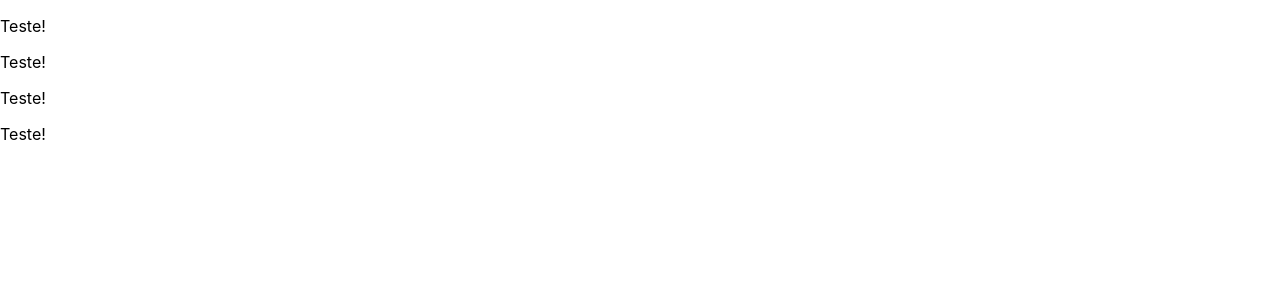
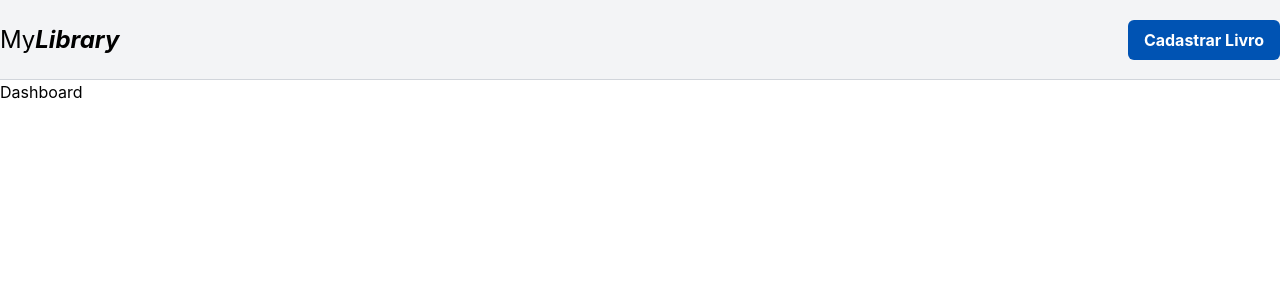
Before and after one commit to TiagoVictor/bibliotecaFront, a React (Create React App) app: page / in a window 1280 px wide. Shown: the top 300 px of the page. Built offline with nearby package versions, Linux system fonts and the light colour scheme.

Commit message:
Adicionando tailwind + react router dom. Criando roteamento de paginas + alguns componentes

```diff
--- a/package.json
+++ b/package.json
@@ -8,6 +8,7 @@
     "@testing-library/user-event": "^13.5.0",
     "react": "^18.2.0",
     "react-dom": "^18.2.0",
+    "react-router-dom": "^6.16.0",
     "react-scripts": "5.0.1",
     "web-vitals": "^2.1.4"
   },
@@ -34,5 +35,8 @@
       "last 1 firefox version",
       "last 1 safari version"
     ]
+  },
+  "devDependencies": {
+    "tailwindcss": "^3.3.3"
   }
 }
--- a/src/App.js
+++ b/src/App.js
@@ -1,13 +1,9 @@
+import AppRoutes from "./Routes/AppRoutes";
+
+
 function App() {
   return (
-    <div className="App">
-      <header className="App-header">
-        <p>Teste!</p>
-        <p>Teste!</p>
-        <p>Teste!</p>
-        <p>Teste!</p>
-      </header>
-    </div>
+    <AppRoutes />
   );
 }
 
--- /dev/null
+++ b/src/Routes/AppRoutes.js
@@ -0,0 +1,21 @@
+import {
+    BrowserRouter,
+    Route,
+    Routes,
+} from "react-router-dom";
+
+import Dashboard from "../pages/dashboard/Dashboard";
+import NewBook from "../pages/book/NewBook";
+
+const AppRoutes = () => {
+    return (
+        <BrowserRouter>
+            <Routes>
+                <Route path="/" element={<Dashboard />} />
+                <Route path="/new-book" element={<NewBook/>}/>
+            </Routes>
+        </BrowserRouter>
+    )
+}
+
+export default AppRoutes;
--- /dev/null
+++ b/src/components/Button.js
@@ -0,0 +1,23 @@
+const Button = ({name, variant}) => {
+    let bgColor = 'text-black';
+
+    if (variant === 'primary'){
+        bgColor = 'bg-primary text-white';
+    }
+
+    if (variant === 'light'){
+        bgColor = 'bg-primaryLight text-white';
+    }
+
+    if (variant === 'dark'){
+        bgColor = 'bg-primaryDark text-white';
+    }
+
+    return(
+        <button className={'py-2 px-4 rounded-md font-bold ' + bgColor}>
+            {name}
+        </button>
+    )
+}
+
+export default Button;
--- /dev/null
+++ b/src/components/Header.js
@@ -0,0 +1,19 @@
+import { Link } from "react-router-dom";
+import Button from "./Button";
+import HeaderLogo from "./HeaderLogo";
+
+const Header = () => {
+    return (
+        <nav className="w-full h-20 bg-gray-100 border-b border-gray-300">
+            <div className="w-full h-full max-w-7xl m-auto flex items-center justify-between">
+                <HeaderLogo />
+
+                <Link to="/new-book">
+                    <Button name={"Cadastrar Livro"} variant={'dark'} />
+                </Link>
+            </div>
+        </nav>
+    )
+}
+
+export default Header;
--- /dev/null
+++ b/src/components/HeaderLogo.js
@@ -0,0 +1,9 @@
+const HeaderLogo = () => {
+    return (
+        <p className="text-2xl">
+            My<span className="font-bold italic">Library</span>
+        </p>
+    )
+}
+
+export default HeaderLogo;
--- a/src/index.css
+++ b/src/index.css
@@ -1,3 +1,7 @@
+@tailwind base;
+@tailwind components;
+@tailwind utilities;
+
 body {
   margin: 0;
   font-family: -apple-system, BlinkMacSystemFont, 'Segoe UI', 'Roboto', 'Oxygen',
--- /dev/null
+++ b/src/pages/book/NewBook.js
@@ -0,0 +1,14 @@
+import Header from "../../components/Header"
+
+const NewBook = () => {
+    return (
+        <>
+            <Header />
+            <h1>
+                Cadastrar Novo Livro
+            </h1>
+        </>
+    )
+}
+
+export default NewBook;
--- /dev/null
+++ b/src/pages/dashboard/Dashboard.js
@@ -0,0 +1,14 @@
+import Header from "../../components/Header";
+
+const Dashboard = () => {
+    return (
+        <>
+            <Header />
+            <h1>
+                Dashboard
+            </h1>
+        </>
+    )
+}
+
+export default Dashboard;
--- /dev/null
+++ b/tailwind.config.js
@@ -0,0 +1,14 @@
+/** @type {import('tailwindcss').Config} */
+module.exports = {
+  content: ["./src/**/*.{js,jsx,ts,tsx}"],
+  theme: {
+    extend: {
+      colors: {
+        primaryLight: 'hsla(212,100%,75%,1)',
+        primary: 'hsla(212,100%,65%,1)',
+        primaryDark: 'hsla(212,100%,35%,1)',
+      },
+    },
+  },
+  plugins: [],
+}
```
Also changed, not shown: src/App.css (+7 -0 lines), 1 other file (tests, documents, lock files or other folders).
